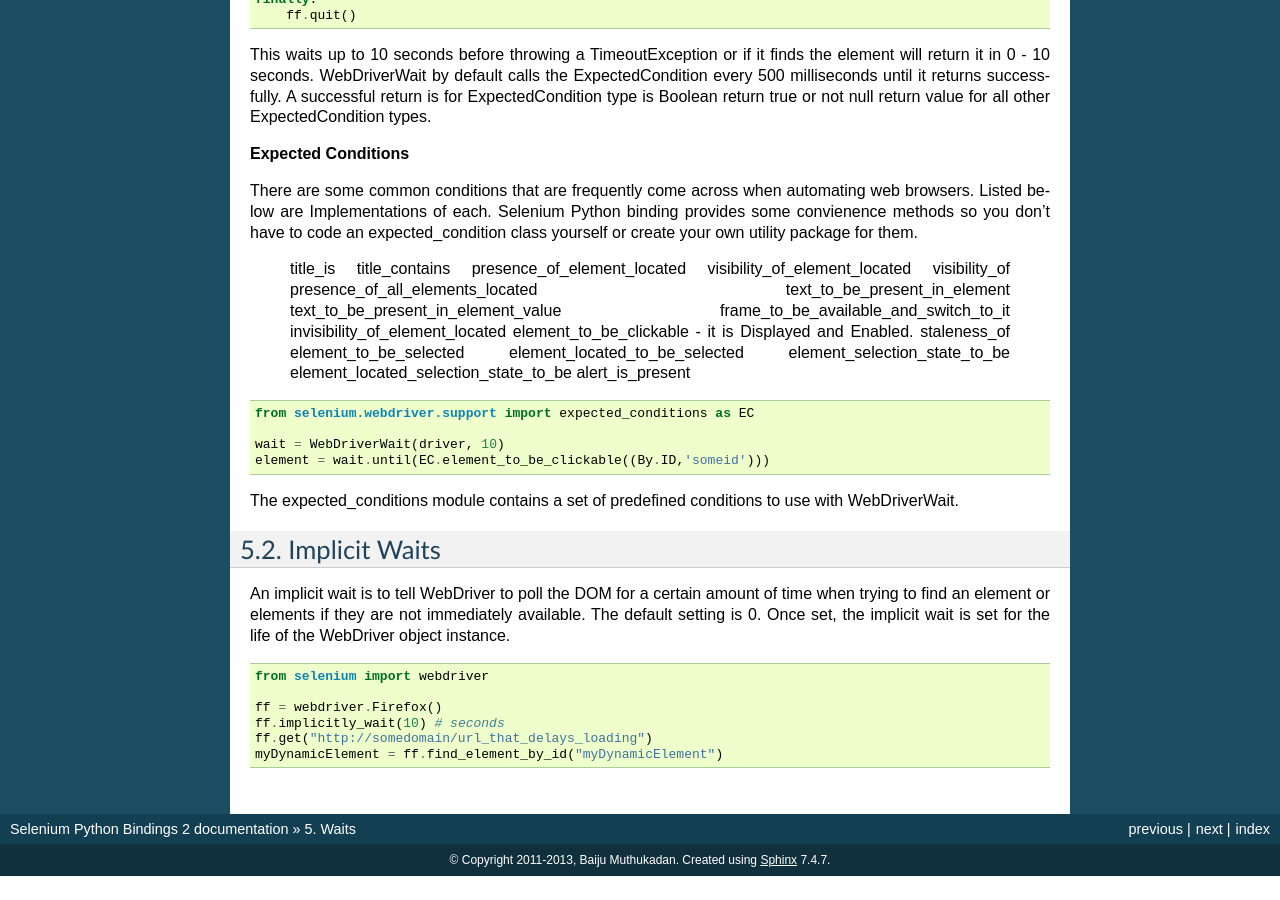
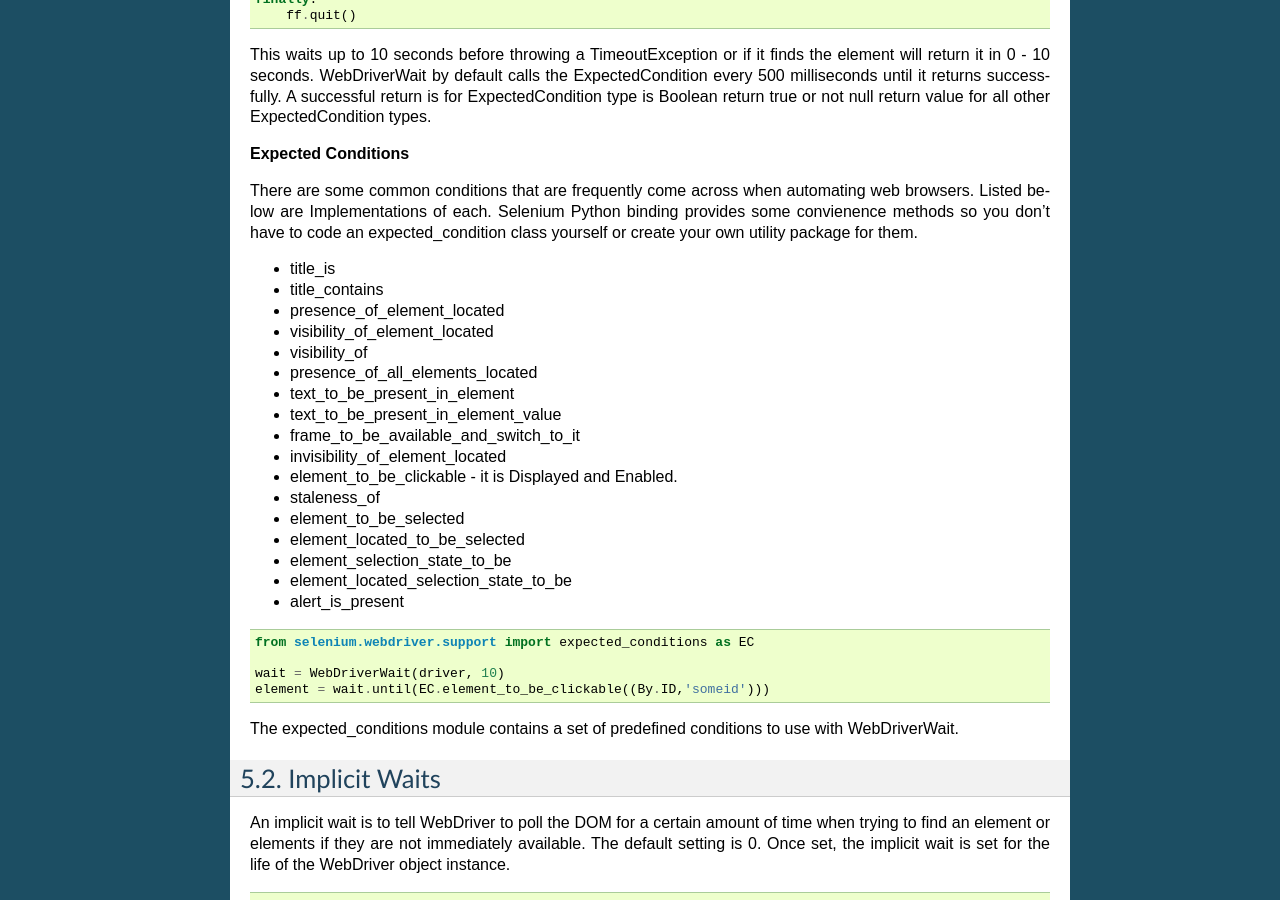
Before and after one commit to baijum/selenium-python, a Sphinx documentation site: the page built from source/waits.rst, in a window 1280 px wide and 900 px high, scrolled down 601 px. Built offline with Sphinx 7.4.7, drawn with Linux system fonts in a browser that asks for light colours; before the commit the page ends 1477 px from its top, so only the background shows below that.

Commit message:
use list

```diff
--- a/source/waits.rst
+++ b/source/waits.rst
@@ -60,23 +60,23 @@ each. Selenium Python binding provides some convienence methods so you
 don't have to code an expected_condition class yourself or create your
 own utility package for them.
 
- title_is
- title_contains
- presence_of_element_located
- visibility_of_element_located
- visibility_of
- presence_of_all_elements_located
- text_to_be_present_in_element
- text_to_be_present_in_element_value
- frame_to_be_available_and_switch_to_it
- invisibility_of_element_located
- element_to_be_clickable - it is Displayed and Enabled.
- staleness_of
- element_to_be_selected
- element_located_to_be_selected
- element_selection_state_to_be
- element_located_selection_state_to_be
- alert_is_present
+- title_is
+- title_contains
+- presence_of_element_located
+- visibility_of_element_located
+- visibility_of
+- presence_of_all_elements_located
+- text_to_be_present_in_element
+- text_to_be_present_in_element_value
+- frame_to_be_available_and_switch_to_it
+- invisibility_of_element_located
+- element_to_be_clickable - it is Displayed and Enabled.
+- staleness_of
+- element_to_be_selected
+- element_located_to_be_selected
+- element_selection_state_to_be
+- element_located_selection_state_to_be
+- alert_is_present
 
 ::
 
```
